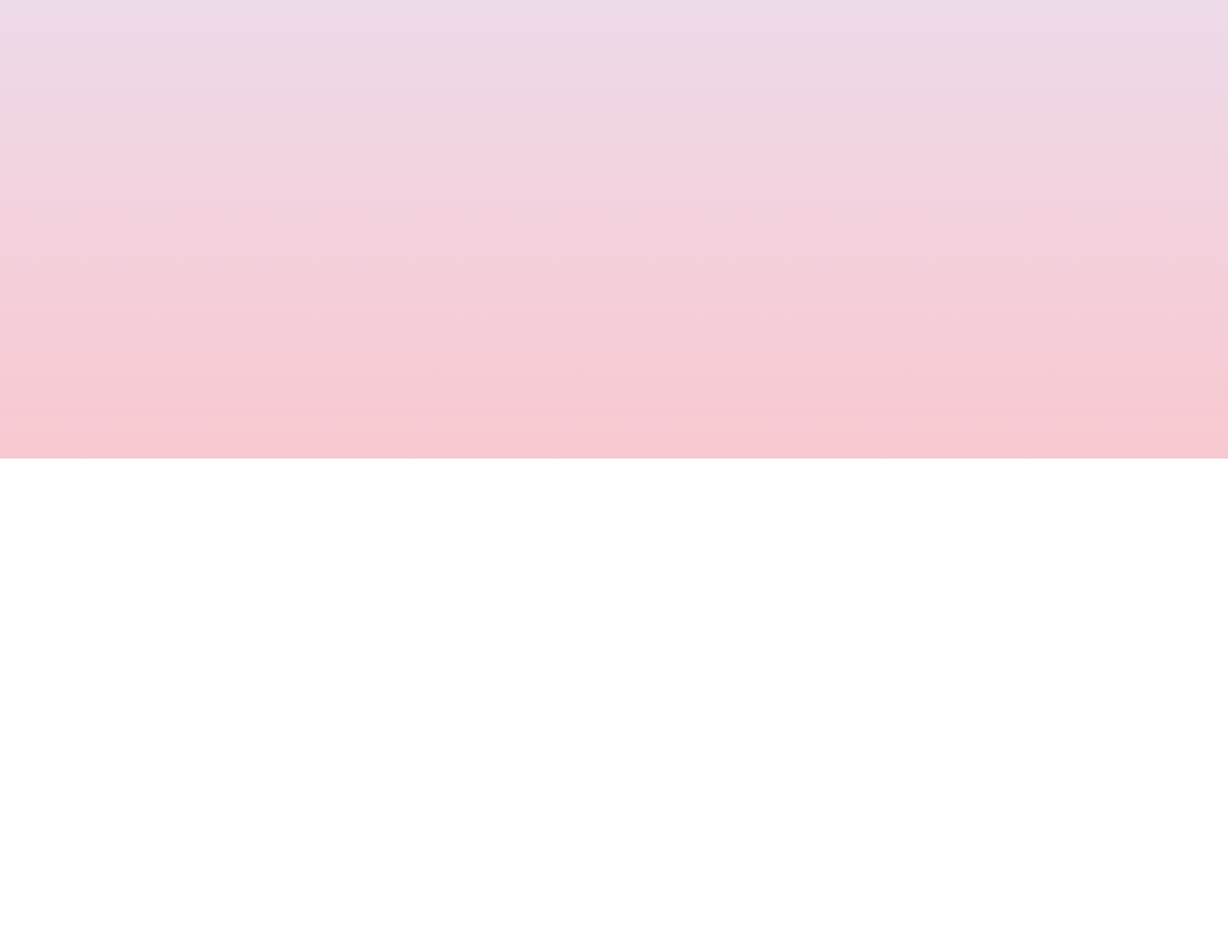
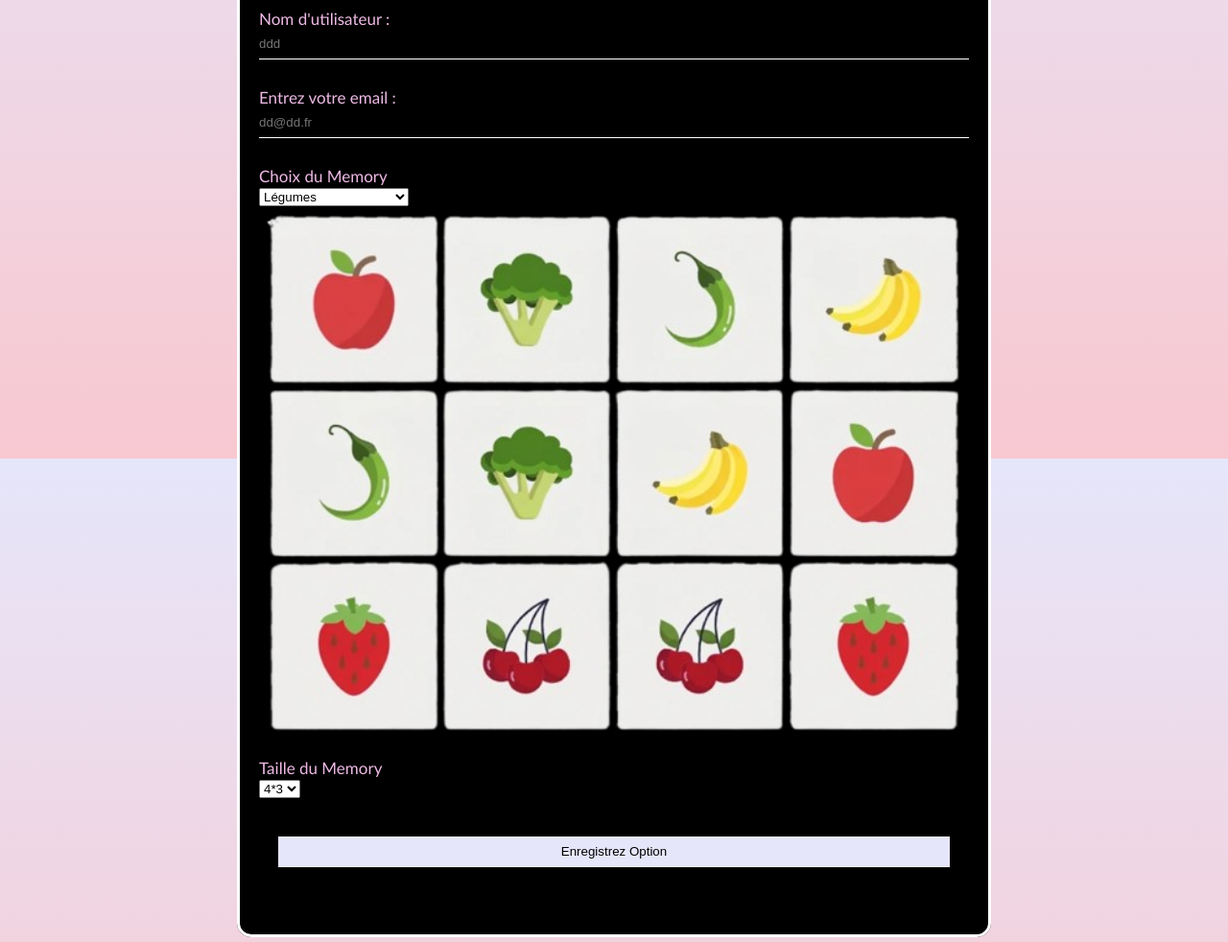
Before and after one commit to maelle-s56/Eni-Memory-maelle, a plain HTML site: page profil.html in a window 1280 px wide. Shown: the part 322-1304 px from the top of the page at 96% size. Before the commit the page ends 800 px from the top, so only its background shows below. Drawn offline with Linux system fonts and the light colour scheme.

Commit message:
Page js profil

```diff
--- a/profil.html
+++ b/profil.html
@@ -13,15 +13,67 @@
         <ul>
           <li class="menu"><a href="index.html">Accueil</a></li>
           <li class="menu">
-            <a href="inscription.html" target="_blank">S'inscrire</a>
+            <a href="inscription.html">S'inscrire</a>
           </li>
           <li class="menu">
-            <a href="connecter.html" target="_blank">Se connecter</a>
+            <a href="connecter.html">Se connecter</a>
           </li>
-          <li class="menu"><a href="profil.html" target="_blank">Profil</a></li>
-          <li class="menu"><a href="jeu.html" target="_blank">Jouer</a></li>
+          <li class="menu"><a href="profil.html">Profil</a></li>
+          <li class="menu"><a href="jeu.html">Jouer</a></li>
         </ul>
       </nav>
     </header>
+    <fieldset>
+      <h2>Profil</h2>
+      <form action="" method="post">
+        <label for="nom">Nom d'utilisateur :</label>
+        <input
+          type="text"
+          id="nom"
+          name="nom"
+          autofocus
+          required
+          placeholder="ddd"
+          pattern="[A-Za-Z]{2,}"
+          title="Saisissez votre nom (3caractères min.)" />
+        <br />
+        <label for="email">Entrez votre email : </label>
+        <input
+          type="email"
+          id="email"
+          name="email"
+          required
+          placeholder="dd@dd.fr"
+          title="Saisissez votre adresse email" />
+        <br />
+        <label for="choixM"> Choix du Memory</label>
+        <select name="choixM" id="choixM">
+          <option value="valeur1">Légumes</option>
+          <option value="valeur2">Animaux</option>
+          <option value="valeur3">Animaux Animés</option>
+          <option value="valeur4">Animaux Domestiques</option>
+          <option value="valeur5">Chiens</option>
+          <option value="valeur6">Dinausaures</option>
+          <option value="valeur7">Dinausres avec Nom</option>
+          <option value="valeur8">Alphabet</option>
+        </select>
+        <img
+          id="apercu"
+          src="/ressources/memory-legume/plaque_legumes.png"
+          alt="Apercçu du choix" />
+        <br />
+        <br />
+        <label for="choixT">Taille du Memory</label>
+        <select name="choixT" id="choixT">
+          <option value="valeur1">4*3</option>
+          <option value="valeur2">4*4</option>
+          <option value="valeur3">5*5</option>
+        </select>
+        <div class="boutons">
+          <input class="bouton" type="submit" value="Enregistrez Option" />
+        </div>
+      </form>
+    </fieldset>
+    <script src="scriptProfil.js"></script>
   </body>
 </html>
--- /dev/null
+++ b/scriptProfil.js
@@ -0,0 +1,19 @@
+const chemin = {
+  valeur1: "ressources/memory-legume/plaque_legumes.png",
+  valeur2: "ressources/animaux/memory_detail_animaux.png",
+  valeur3: "ressources/animauxAnimes/memory_detail_animaux_animes.png",
+  valeur4:
+    "ressources/animauxdomestiques/memory_detail_animaux_domestiques.png",
+  valeur5: "ressources/chiens/memory_details_chiens.png",
+  valeur6: "ressources/dinosaures/memory_detail_dinosaures.png",
+  valeur7:
+    "ressources/dinosauresAvecNom/memory_details_dinosaures_avec_nom.png",
+  valeur8: "ressources/alphabet-scrabble/memory_detail_scrabble.png",
+};
+
+const selection = document.querySelector("#choixM");
+const apercu = document.querySelector("#apercu");
+
+selection.addEventListener("change", (event) => {
+  apercu.src = chemin[event.target.value];
+});
```
Also changed, not shown: connecter.html (+32 -4 lines), index.html (+4 -4 lines), inscription.html (+4 -4 lines), jeu.html (+4 -4 lines).
